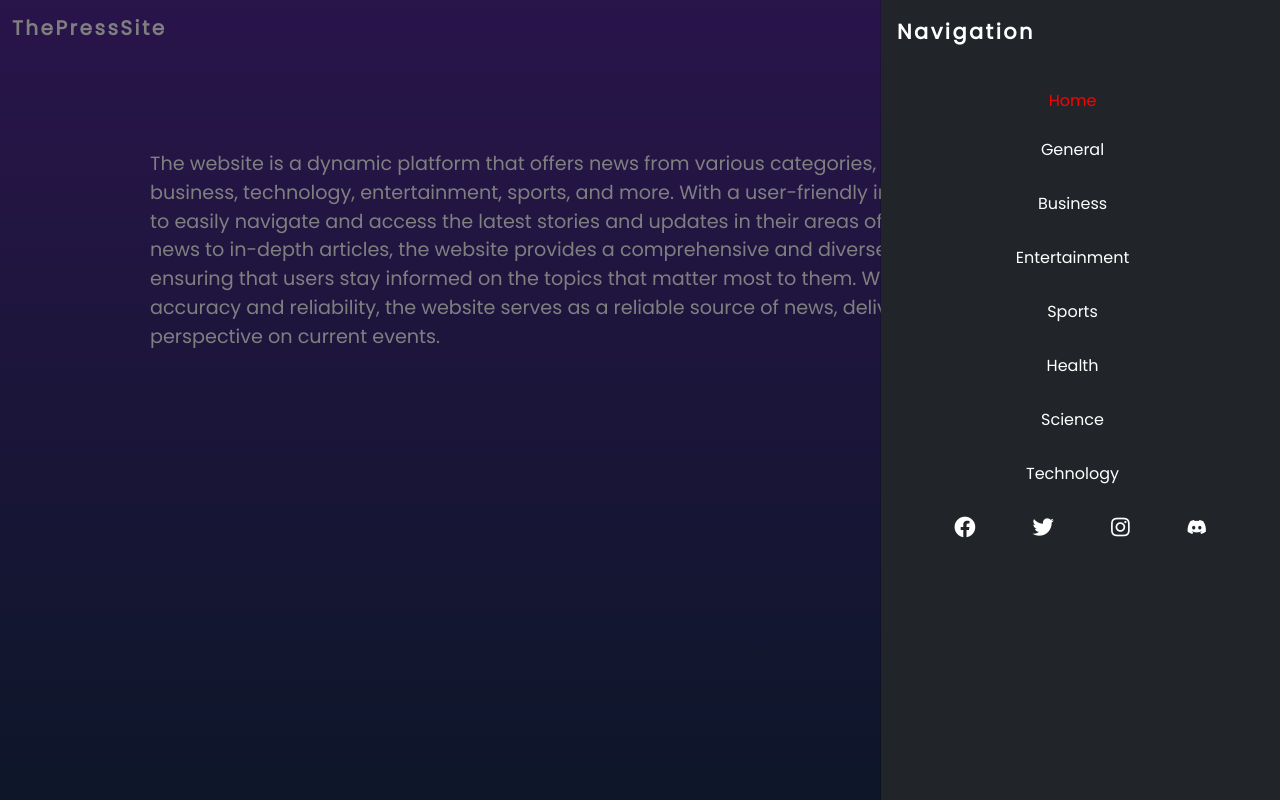
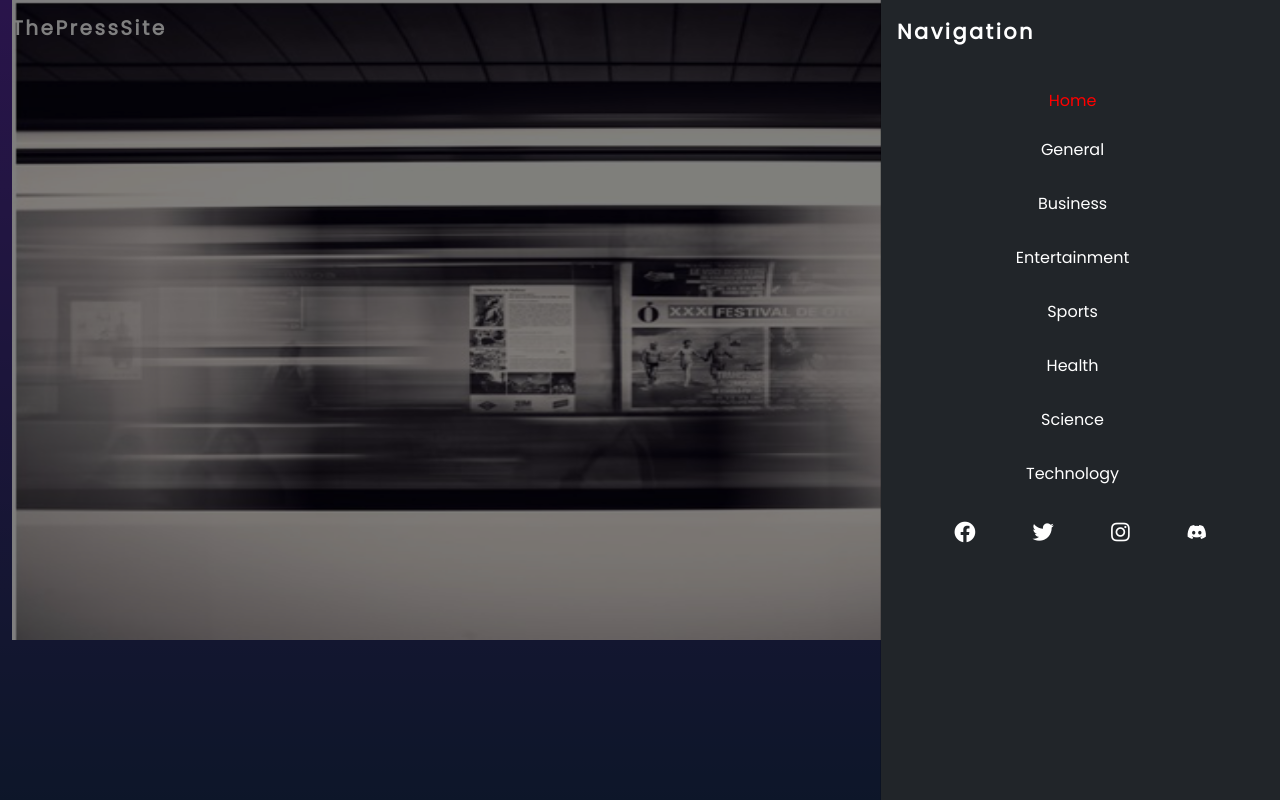
Before and after one commit to Niiischal/NewsWebsite, a React (Create React App) app in the folder thepresssite/: page / in a window 1280 px wide. Both pictures are taken after a click on the button "Toggle navigation". Built offline with nearby package versions, Linux system fonts and the light colour scheme; no server answers.

Commit message:
background image not good

```diff
--- a/thepresssite/src/components/Footer.js
+++ b/thepresssite/src/components/Footer.js
@@ -5,19 +5,19 @@ const Footer = () => {
     <div>
       <footer className="dark:bg-white-900" >
 <div className="offcanvas-footer d-flex justify-content-evenly sticky-bottom" >
-  <a href="/" class="footer-icon" style={{marginTop:"15px"}}>
+  <a href="/" class="footer-icon" style={{marginTop:"20px"}}>
     <i class="fab fa-facebook fa-lg" style={{ color: 'white' }}></i>
     <span class="sr-only">Facebook page</span>
   </a>
-  <a href="/" class="footer-icon" style={{marginTop:"15px"}}>
+  <a href="/" class="footer-icon" style={{marginTop:"20px"}}>
     <i class="fab fa-twitter fa-lg" style={{ color: 'white' }}></i>
     <span class="sr-only">Twitter page</span>
   </a>
-  <a href="/" class="footer-icon" style={{marginTop:"15px"}}>
+  <a href="/" class="footer-icon" style={{marginTop:"20px"}}>
     <i class="fab fa-instagram fa-lg" style={{ color: 'white' }}></i>
     <span class="sr-only">Instagram page</span>
   </a>
-  <a href="/" class="footer-icon" style={{marginTop:"15px"}}>
+  <a href="/" class="footer-icon" style={{marginTop:"20px"}}>
     <i class="fab fa-discord"style={{ color: 'white' }} ></i>
     <span class="sr-only">Discord server</span>
   </a>
--- a/thepresssite/src/components/Home.js
+++ b/thepresssite/src/components/Home.js
@@ -1,12 +1,9 @@
 import React from 'react'
-
+import image from '../images/img.png'
 const Home = () => {
   return (
-    <div style={{ padding:'150px'}}>
-      <p style={{fontSize:'1.2rem', color:'#fff'}}>
-
-The website is a dynamic platform that offers news from various categories, including politics, business, technology, entertainment, sports, and more. With a user-friendly interface, it allows visitors to easily navigate and access the latest stories and updates in their areas of interest. From breaking news to in-depth articles, the website provides a comprehensive and diverse range of information, ensuring that users stay informed on the topics that matter most to them. With a commitment to accuracy and reliability, the website serves as a reliable source of news, delivering a well-rounded perspective on current events.
-      </p>
+    <div className="container" >
+      <img src={image} alt="" style={{height:'40em', width:'100%'}}/>
     </div>
   )
 }
```
Also changed, not shown: thepresssite/src/images/img.png (added).
